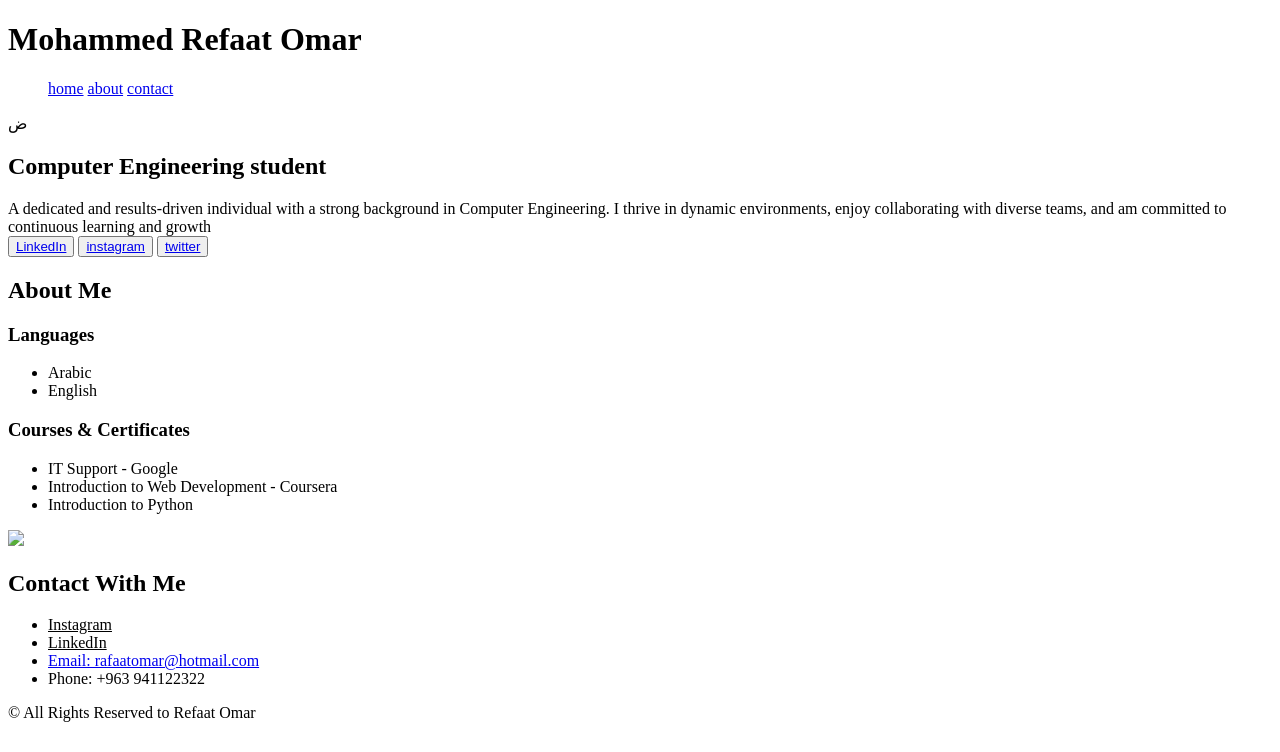
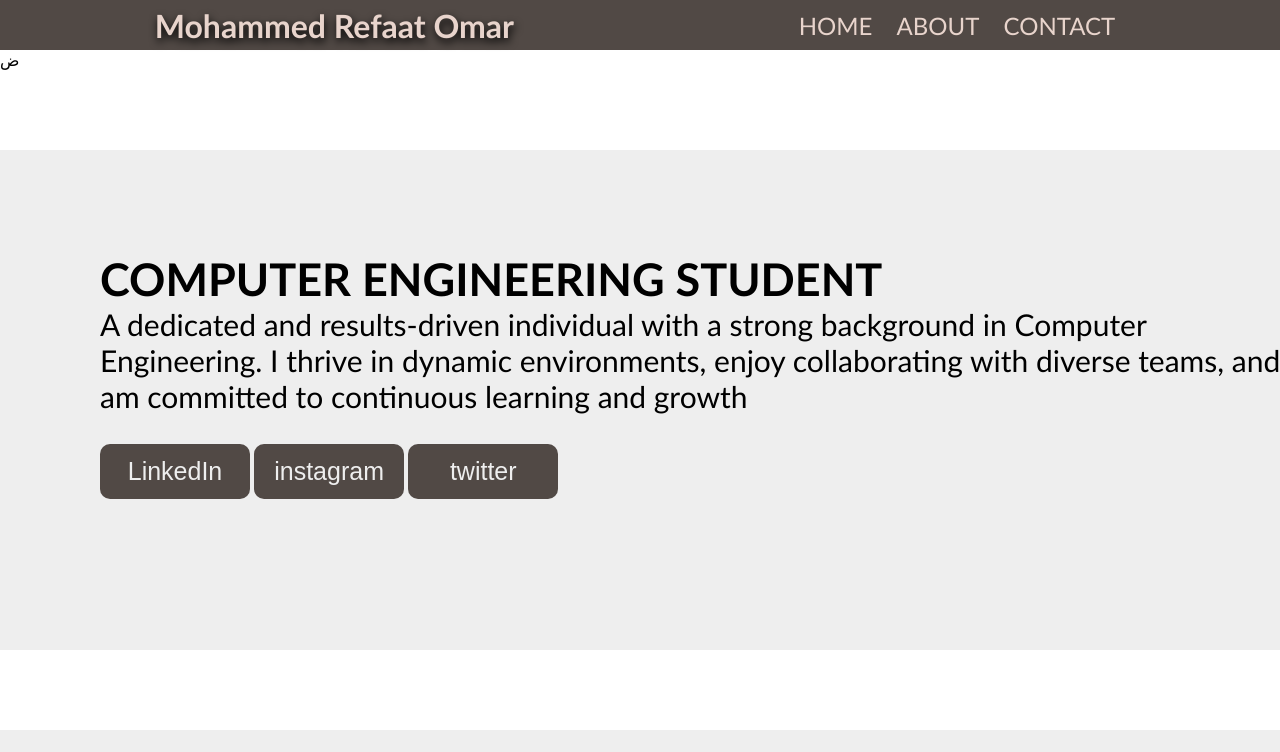
Before and after one commit to refaatt/refaat-cv2, a plain HTML site: page index.html in a window 1280 px wide. Shown: the top 752 px of the page. Drawn offline with Linux system fonts and the light colour scheme; files that its build step writes are made by us from their sources.

Commit message:
Update index.html

```diff
--- a/index.html
+++ b/index.html
@@ -3,7 +3,7 @@
 <head>
   <meta charset="UTF-8">
   <meta name="viewport" content="width=device-width, initial-scale=1.0">
-  <link rel="stylesheet" href=".css/style.css">
+  <link rel="stylesheet" href=".css/styles.css">
   <title>Refaat's Resume </title>
 </head>
   <body>
```
